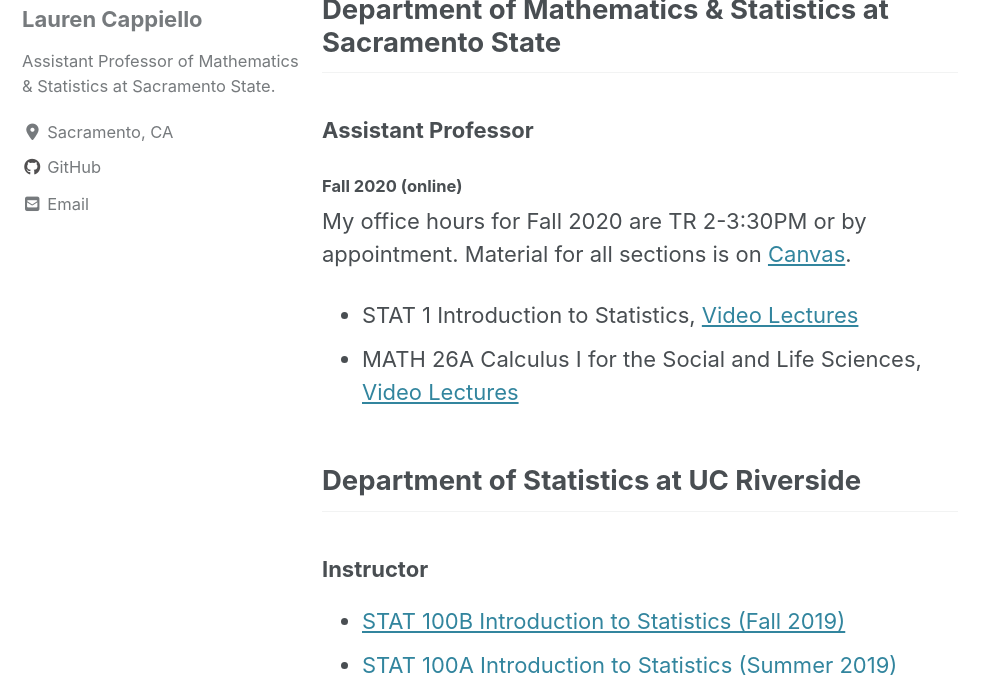
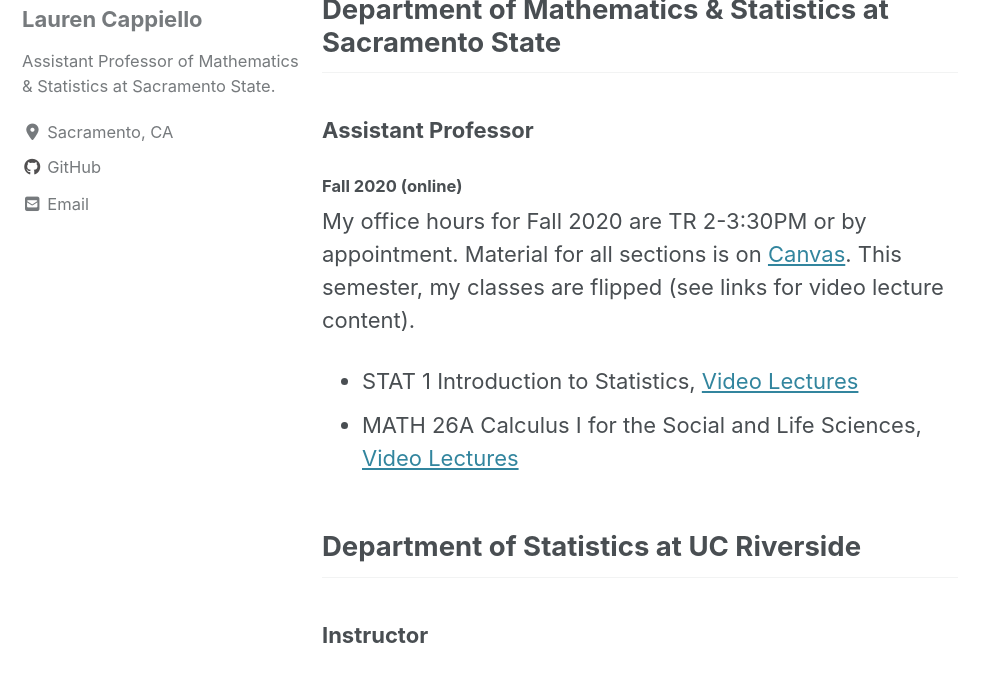
Before and after one commit to lgpcappiello/lgpcappiello.github.io, a Jekyll site: the page built from teaching/index.md, in a window 1280 px wide and 900 px high, cut to the strip 225-900 px from the top of the window. Shown: the whole strip, without its empty margins (0-999 px from the left). Built offline with Jekyll 4.4.1, drawn with Linux system fonts in a browser that asks for light colours; cached includes are drawn as plain includes; nearby versions of some CDN libraries.

Commit message:
Update index.md

```diff
--- a/teaching/index.md
+++ b/teaching/index.md
@@ -8,7 +8,7 @@
 ## Department of Mathematics & Statistics at Sacramento State
 ### Assistant Professor
 #### Fall 2020 (online)
-My office hours for Fall 2020 are TR 2-3:30PM or by appointment. Material for all sections is on [Canvas](https://csus.instructure.com/).
+My office hours for Fall 2020 are TR 2-3:30PM or by appointment. Material for all sections is on [Canvas](https://csus.instructure.com/). This semester, my classes are flipped (see links for video lecture content).
 - STAT 1 Introduction to Statistics, <a href="https://www.youtube.com/playlist?list=PLuMDlHzKEzEFDn6yfD9D3DCsp_j2AfDvm" target="_blank">Video Lectures</a>
 - MATH 26A Calculus I for the Social and Life Sciences, <a href="https://www.youtube.com/playlist?list=PLuMDlHzKEzEHVDBeTH5I_ghfON5ev4vCv">Video Lectures</a>
 
```
